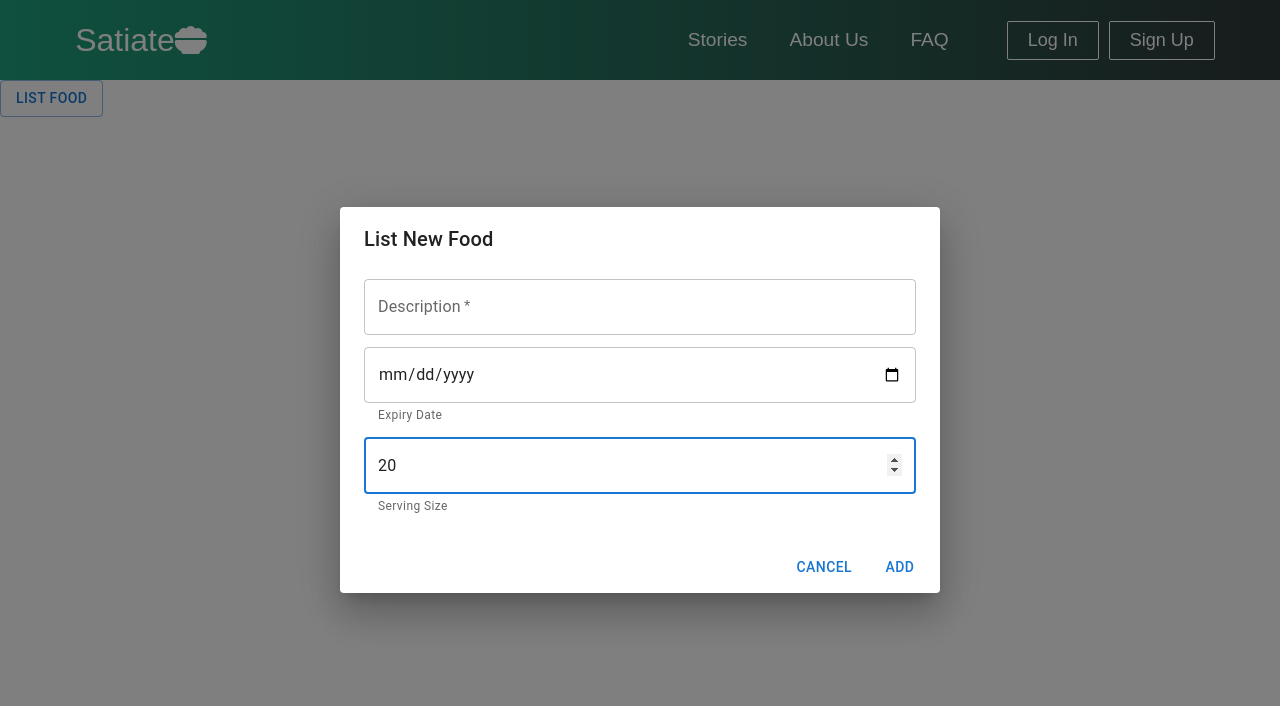
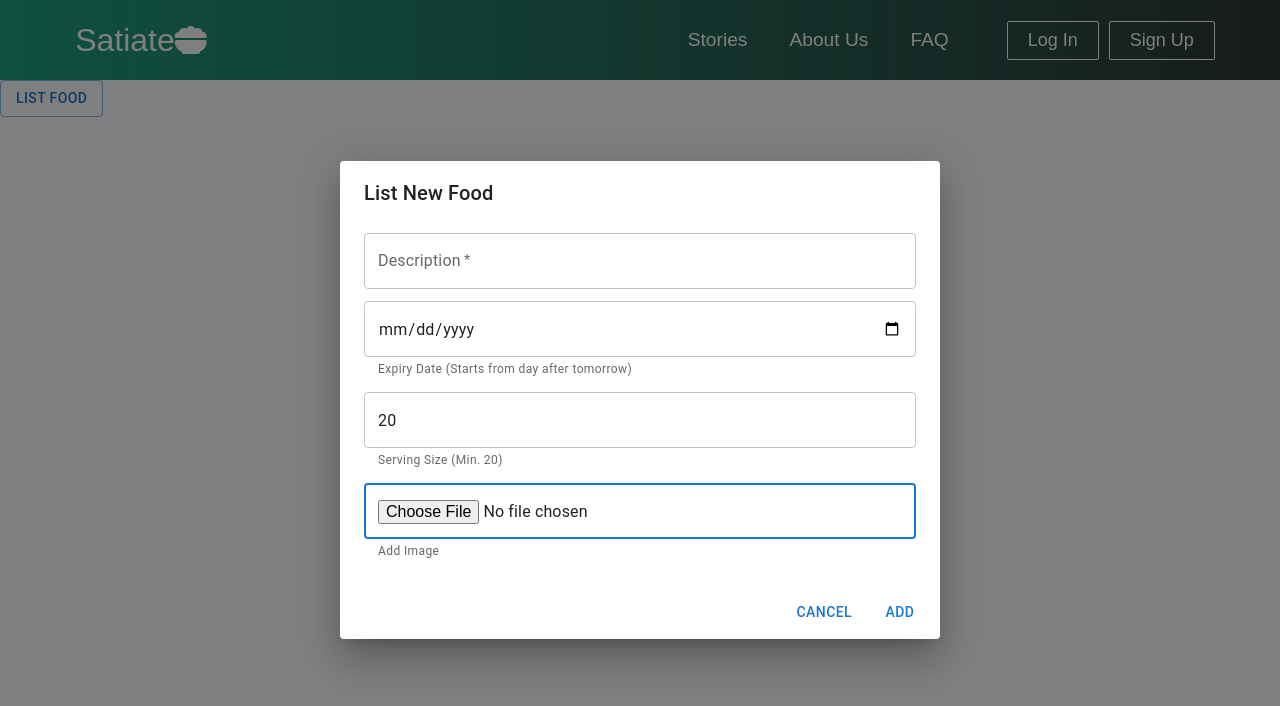
Before and after one commit to hsajid-cs/Satiate-food-donation, a React (Create React App) app in the folder new/: page / in a window 1280 px wide. Both pictures are taken after a click on the button "LIST FOOD". Shown: the top 706 px of the page. Built offline with nearby package versions, Linux system fonts and the light colour scheme.

Commit message:
add food

```diff
--- a/new/src/components/ListFood.js
+++ b/new/src/components/ListFood.js
@@ -5,10 +5,11 @@ import Dialog from '@mui/material/Dialog';
 import DialogActions from '@mui/material/DialogActions';
 import DialogContent from '@mui/material/DialogContent';
 import DialogTitle from '@mui/material/DialogTitle';
-import MenuItem from '@mui/material/MenuItem';
 
 export default function ListFood() {
   const [open, setOpen] = React.useState(false);
+  const [servingSize, setServingSize] = React.useState(20);
+
   const handleClickOpen = () => {
     setOpen(true);
   };
@@ -16,6 +17,16 @@ export default function ListFood() {
   const handleClose = () => {
     setOpen(false);
   };
+
+  const handleServingSizeChange = (event) => {
+    const size = parseInt(event.target.value);
+    if (size > 20) { // Check if serving size is greater than 20
+      setServingSize(size);
+    } else {
+      setServingSize(20); // If not greater than 20, set it to 20
+    }
+  };
+
 
   return (
     <React.Fragment>
@@ -39,17 +50,6 @@ export default function ListFood() {
         <DialogTitle>List New Food</DialogTitle>
         <DialogContent>
 
-          {/* <TextField
-            autoFocus
-            required
-            margin="dense"
-            id="name"
-            name="name"
-            label="Name of Rider"
-            type="name"
-            fullWidth
-            variant="outlined"
-          /> */}
           <TextField
             autoFocus
             required
@@ -58,8 +58,8 @@ export default function ListFood() {
             name="description"
             label="Description"
             maxRows={5}
-            size="medium"
-            type="file"
+            type="text"
+            size='medium'
             multiline
             fullWidth
             variant="outlined"
@@ -70,8 +70,16 @@ export default function ListFood() {
             margin="dense"
             id="expiry"
             name="expiry"
-            helperText="Expiry Date"
-            type="Date"
+            helperText="Expiry Date (Starts from day after tomorrow)"
+            type="date"
+            InputLabelProps={{
+              shrink: true,
+            }}
+            InputProps={{
+              inputProps: {
+                min: new Date(new Date().getTime() + 2 * 24 * 60 * 60 * 1000).toISOString().split('T')[0], // Set minimum date as the day after tomorrow
+              },
+            }}
             fullWidth
             variant="outlined"
           />
@@ -82,8 +90,20 @@ export default function ListFood() {
             id="contact"
             name="contact"
             type="number"
-            defaultValue="20"
-            helperText="Serving Size"
+            value={servingSize} // Set the value of the input field to the current serving size state
+            onChange={handleServingSizeChange} // Call handleServingSizeChange when the value changes
+            helperText="Serving Size (Min. 20)"
+            fullWidth
+            variant="outlined"
+          />
+          <TextField
+            autoFocus
+            required
+            margin="dense"
+            id="image"
+            name="image"
+            helperText="Add Image"
+            type="file"
             fullWidth
             variant="outlined"
           />
@@ -92,7 +112,6 @@ export default function ListFood() {
         <DialogActions>
           <Button onClick={handleClose}>Cancel</Button>
           <Button type="submit" >Add</Button>
-          {/* style={{ color: 'white', backgroundColor: 'green' }} */}
         </DialogActions>
       </Dialog>
     </React.Fragment>
```
